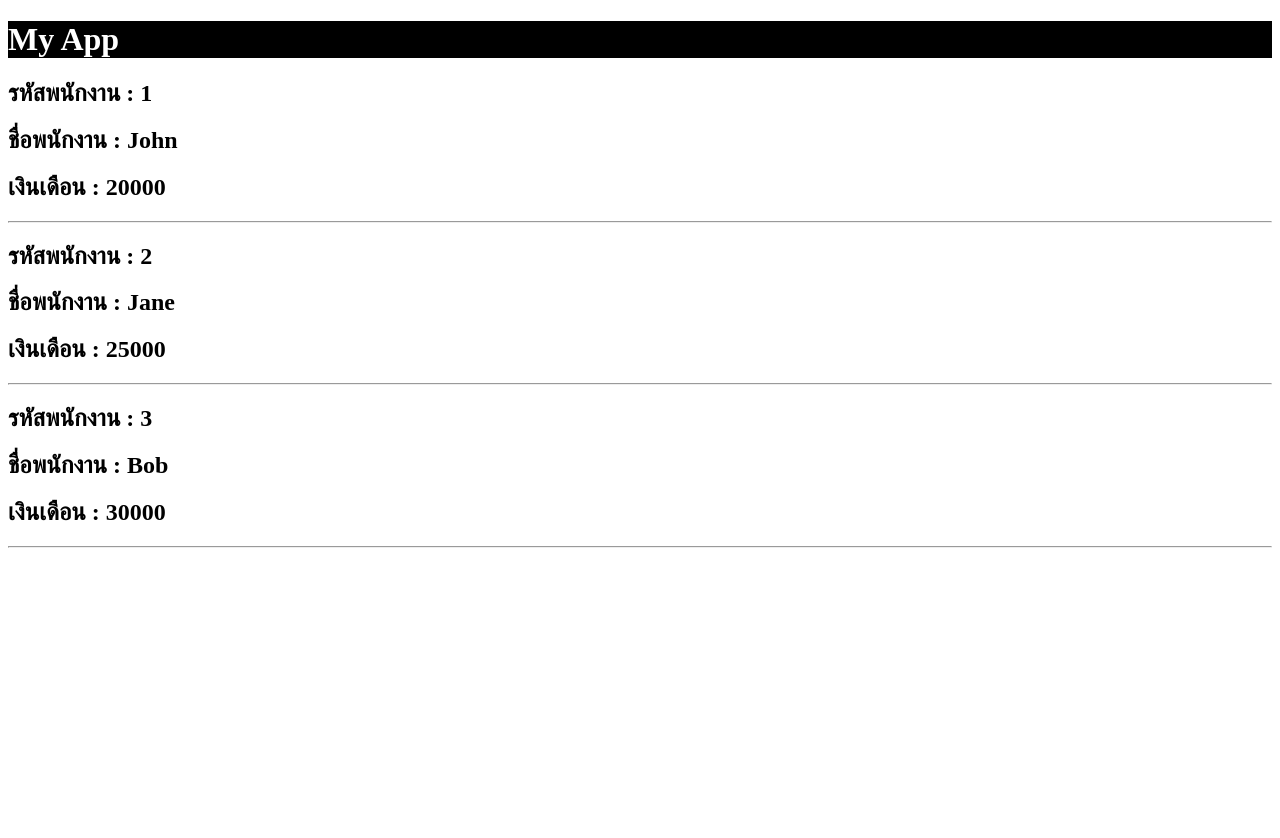
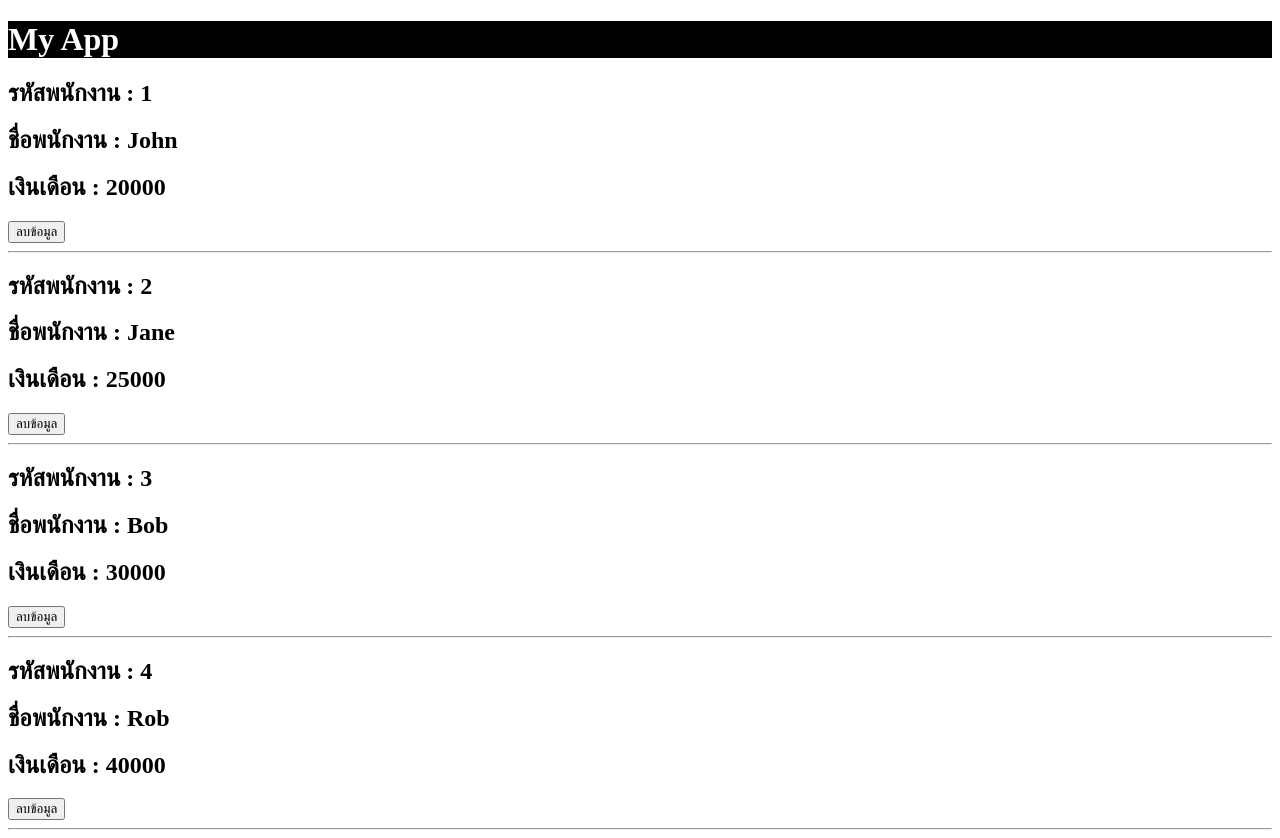
Before and after one commit to Bryan047/Angular-learning, an Angular app: page / in a window 1280 px wide. Before the commit the page ends 800 px from the top, so only its background shows below. Built offline with nearby package versions, Linux system fonts and the light colour scheme.

Commit message:
output-components

```diff
--- a/src/app/app.html
+++ b/src/app/app.html
@@ -2,7 +2,12 @@
 
 @for (emp of data; track emp.id) {
 
-    <app-item [id]="emp.id" [name]="emp.name" [salary]="emp.salary"/>
+    <app-item [id]="emp.id"
+    [name]="emp.name"
+    [salary]="emp.salary"
+    (onDelete)="removeDataById($event)"
+    />
+
 }@empty {
     <h2>ไม่มีข้อมูลพนักงาน</h2>
 }
--- a/src/app/app.ts
+++ b/src/app/app.ts
@@ -167,7 +167,11 @@ export class App {
   data=[
     {id:1,name:"John",salary:20000},
     {id:2,name:"Jane",salary:25000},
-    {id:3,name:"Bob",salary:30000}
+    {id:3,name:"Bob",salary:30000},
+    {id:4,name:"Rob",salary:40000}
   ]
-
+  removeDataById(id:number){
+    //alert("ข้อมูลที่ส่งมาคือ "+id)
+    this.data = this.data.filter((emp)=>emp.id !==id)
+  }
 }
--- a/src/app/item/item.html
+++ b/src/app/item/item.html
@@ -1,4 +1,5 @@
 <h2>รหัสพนักงาน : {{id()}}</h2>
 <h2>ชื่อพนักงาน : {{name()}}</h2>
 <h2>เงินเดือน : {{salary()}}</h2>
+<button (click)="deleteItem()">ลบข้อมูล</button>
 <hr>
--- a/src/app/item/item.ts
+++ b/src/app/item/item.ts
@@ -1,13 +1,22 @@
-import { Component, input } from '@angular/core';
+import { Component, input, output } from '@angular/core';
 
 @Component({
   selector: 'app-item',
   imports: [],
   templateUrl: './item.html',
   styleUrl: './item.css'
+
 })
 export class Item {
   id=input.required<number>();
   name=input.required<string>();
   salary=input.required<number>();
+  onDelete = output<number>();
+
+  deleteItem(){
+    if(confirm(`คุณต้องการลยข้อมูลพนักงานรหัส ${this.id()} หรือไม่?`)){
+      console.log("ลบข้อมูล"+this.id())
+      this.onDelete.emit(this.id())//ส่งสัญญาณ ปล่ยอ Event
+    }
+  }
 }
```
